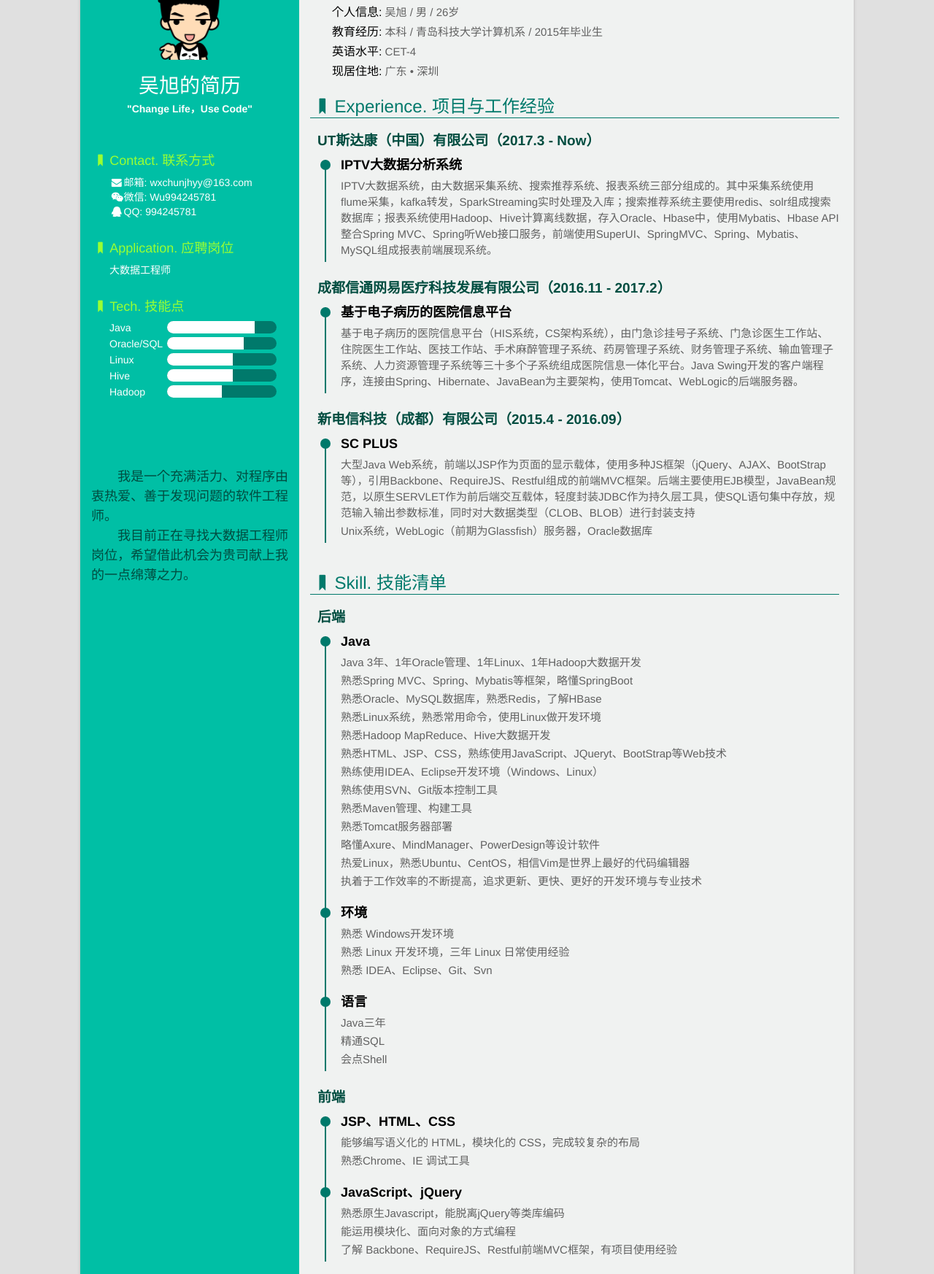
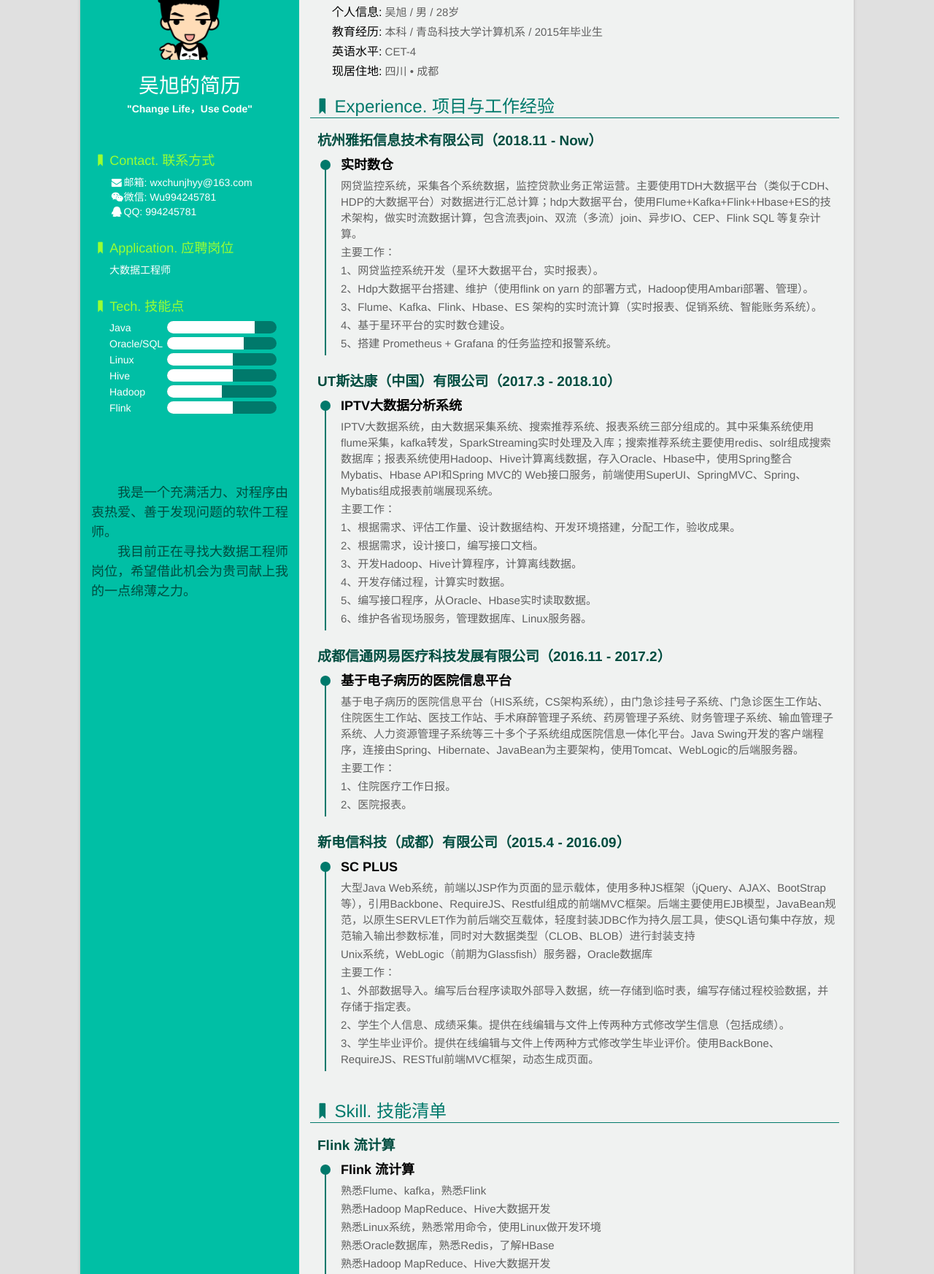
Before and after one commit to springMoon/resume, a website: page index.html in a window 1280 px wide. Shown: the part 88-1834 px from the top of the page at 73% size. Drawn offline with Linux system fonts and the light colour scheme.

Commit message:
update resume

```diff
--- a/index.html
+++ b/index.html
@@ -3,7 +3,7 @@
 <head>
     <meta charset="UTF-8">
     <title>吴旭的简历</title>
-    <meta name="description" content="我是一个充满活力、对程序由衷热爱、善于发现问题的软件工程师。我目前正在寻找前端工程师岗位，希望借此机会为贵司献上我的一点绵薄之力，快招我到碗里来吧！">
+    <meta name="description" content="我是一个充满活力、对程序由衷热爱、善于发现问题的软件工程师。我目前正在寻找前端工程师岗位，希望借此机会为贵司献上我的一点绵薄之力。">
     <meta name="keywords" content="吴旭,venn,工作,简历">
     <link rel="shortcut icon" href="favicon.ico">
     <link rel="stylesheet" href="dist/css/style.min.css">
@@ -86,6 +86,12 @@
                             <div class="skill-bar" style="width: 50%"></div>
                         </div>
                     </dd>
+                    <dd>
+                        <div class="skill-name">Flink</div>
+                        <div class="skill-bar-wrap">
+                            <div class="skill-bar" style="width: 60%"></div>
+                        </div>
+                    </dd>
 
                 </li>
             </ul>
@@ -98,19 +104,40 @@
             <ul class="main-info">
                 <li class="someRight">
                     <dt><i class="icon-bookmark"></i>Basic info. 基本信息</dt>
-                    <dd><span>个人信息:</span> 吴旭 / 男 / 26岁</dd>
+                    <dd><span>个人信息:</span> 吴旭 / 男 / 28岁</dd>
                     <dd><span>教育经历:</span> 本科 / 青岛科技大学计算机系 / 2015年毕业生</dd>
                     <dd><span>英语水平:</span> CET-4</dd>
-					<dd><span>现居住地:</span> 广东 • 深圳</dd>
+					<dd><span>现居住地:</span> 四川 • 成都</dd>
                 </li>
                 <li>
                     <dt><i class="icon-bookmark"></i>Experience. 项目与工作经验</dt>
-                    <h3>UT斯达康（中国）有限公司（2017.3 - Now）</h3>
+                    <h3>杭州雅拓信息技术有限公司（2018.11 - Now）</h3>
+					<ul class="exp">
+                        <li>
+                            <div class="circle"></div>
+                            <h4>实时数仓</h4>
+                            <p>网贷监控系统，采集各个系统数据，监控贷款业务正常运营。主要使用TDH大数据平台（类似于CDH、HDP的大数据平台）对数据进行汇总计算；hdp大数据平台，使用Flume+Kafka+Flink+Hbase+ES的技术架构，做实时流数据计算，包含流表join、双流（多流）join、异步IO、CEP、Flink SQL 等复杂计算。</p>
+                            <p>主要工作：</p>
+                            <p>1、网贷监控系统开发（星环大数据平台，实时报表）。</p>
+                            <p>2、Hdp大数据平台搭建、维护（使用flink on yarn 的部署方式，Hadoop使用Ambari部署、管理）。</p>
+                            <p>3、Flume、Kafka、Flink、Hbase、ES 架构的实时流计算（实时报表、促销系统、智能账务系统）。</p>
+                            <p>4、基于星环平台的实时数仓建设。</p>
+                            <p>5、搭建 Prometheus + Grafana 的任务监控和报警系统。</p>
+                        </li>
+                    </ul>
+                    <h3>UT斯达康（中国）有限公司（2017.3 - 2018.10）</h3>
 					<ul class="exp">
                         <li>
                             <div class="circle"></div>
                             <h4>IPTV大数据分析系统</h4>
-							<p>IPTV大数据系统，由大数据采集系统、搜索推荐系统、报表系统三部分组成的。其中采集系统使用flume采集，kafka转发，SparkStreaming实时处理及入库；搜索推荐系统主要使用redis、solr组成搜索数据库；报表系统使用Hadoop、Hive计算离线数据，存入Oracle、Hbase中，使用Mybatis、Hbase API整合Spring MVC、Spring听Web接口服务，前端使用SuperUI、SpringMVC、Spring、Mybatis、MySQL组成报表前端展现系统。</p>
+                            <p>IPTV大数据系统，由大数据采集系统、搜索推荐系统、报表系统三部分组成的。其中采集系统使用flume采集，kafka转发，SparkStreaming实时处理及入库；搜索推荐系统主要使用redis、solr组成搜索数据库；报表系统使用Hadoop、Hive计算离线数据，存入Oracle、Hbase中，使用Spring整合Mybatis、Hbase API和Spring MVC的 Web接口服务，前端使用SuperUI、SpringMVC、Spring、Mybatis组成报表前端展现系统。</p>
+                            <p>主要工作：</p>
+                            <p>1、根据需求、评估工作量、设计数据结构、开发环境搭建，分配工作，验收成果。</p>
+                            <p>2、根据需求，设计接口，编写接口文档。</p>
+                            <p>3、开发Hadoop、Hive计算程序，计算离线数据。</p>
+                            <p>4、开发存储过程，计算实时数据。</p>
+                            <p>5、编写接口程序，从Oracle、Hbase实时读取数据。</p>
+                            <p>6、维护各省现场服务，管理数据库、Linux服务器。</p>
                         </li>
                     </ul>
 					<h3>成都信通网易医疗科技发展有限公司（2016.11 - 2017.2）</h3>
@@ -118,7 +145,10 @@
                         <li>
                             <div class="circle"></div>
                             <h4>基于电子病历的医院信息平台</h4>
-							<p>基于电子病历的医院信息平台（HIS系统，CS架构系统），由门急诊挂号子系统、门急诊医生工作站、住院医生工作站、医技工作站、手术麻醉管理子系统、药房管理子系统、财务管理子系统、输血管理子系统、人力资源管理子系统等三十多个子系统组成医院信息一体化平台。Java Swing开发的客户端程序，连接由Spring、Hibernate、JavaBean为主要架构，使用Tomcat、WebLogic的后端服务器。</p>
+                            <p>基于电子病历的医院信息平台（HIS系统，CS架构系统），由门急诊挂号子系统、门急诊医生工作站、住院医生工作站、医技工作站、手术麻醉管理子系统、药房管理子系统、财务管理子系统、输血管理子系统、人力资源管理子系统等三十多个子系统组成医院信息一体化平台。Java Swing开发的客户端程序，连接由Spring、Hibernate、JavaBean为主要架构，使用Tomcat、WebLogic的后端服务器。</p>
+                            <p>主要工作：</p>
+                            <p>1、住院医疗工作日报。</p>
+                            <p>2、医院报表。</p>
                         </li>
                     </ul>
 
@@ -128,35 +158,39 @@
                             <div class="circle"></div>
                             <h4>SC PLUS</h4>
 							<p>大型Java Web系统，前端以JSP作为页面的显示载体，使用多种JS框架（jQuery、AJAX、BootStrap等），引用Backbone、RequireJS、Restful组成的前端MVC框架。后端主要使用EJB模型，JavaBean规范，以原生SERVLET作为前后端交互载体，轻度封装JDBC作为持久层工具，使SQL语句集中存放，规范输入输出参数标准，同时对大数据类型（CLOB、BLOB）进行封装支持</p>
-							<p>Unix系统，WebLogic（前期为Glassfish）服务器，Oracle数据库</p>
+                            <p>Unix系统，WebLogic（前期为Glassfish）服务器，Oracle数据库</p>
+                            <p>主要工作：</p>
+                            <p>1、外部数据导入。编写后台程序读取外部导入数据，统一存储到临时表，编写存储过程校验数据，并存储于指定表。</p>
+                            <p>2、学生个人信息、成绩采集。提供在线编辑与文件上传两种方式修改学生信息（包括成绩）。</p>
+                            <p>3、学生毕业评价。提供在线编辑与文件上传两种方式修改学生毕业评价。使用BackBone、RequireJS、RESTful前端MVC框架，动态生成页面。</p>
 						</li>
                     </ul>
                 </li>
                 <li>
                     <dt><i class="icon-bookmark"></i>Skill. 技能清单</dt>
-					<h3>后端</h3>
+					<h3>Flink 流计算</h3>
                     <ul class="exp">
 						<li>
                             <div class="circle"></div>
-                            <h4>Java</h4>
-                            <p>Java 3年、1年Oracle管理、1年Linux、1年Hadoop大数据开发</p>
+                            <h4>Flink 流计算</h4>
+                            <p>熟悉Flume、kafka，熟悉Flink</p>
+							<p>熟悉Hadoop MapReduce、Hive大数据开发</p>
+							<p>熟悉Linux系统，熟悉常用命令，使用Linux做开发环境</p>
+							<p>熟悉Oracle数据库，熟悉Redis，了解HBase</p>
+							<p>熟悉Hadoop MapReduce、Hive大数据开发</p>
 							<p>熟悉Spring MVC、Spring、Mybatis等框架，略懂SpringBoot</p>
-							<p>熟悉Oracle、MySQL数据库，熟悉Redis，了解HBase</p>
-							<p>熟悉Linux系统，熟悉常用命令，使用Linux做开发环境</p>
-							<p>熟悉Hadoop MapReduce、Hive大数据开发</p>
-							<p>熟悉HTML、JSP、CSS，熟练使用JavaScript、JQueryt、BootStrap等Web技术</p>
 							<p>熟练使用IDEA、Eclipse开发环境（Windows、Linux）</p>
 							<p>熟练使用SVN、Git版本控制工具</p>
 							<p>熟悉Maven管理、构建工具</p>
 							<p>熟悉Tomcat服务器部署</p>
-							<p>略懂Axure、MindManager、PowerDesign等设计软件</p>
-							<p>热爱Linux，熟悉Ubuntu、CentOS，相信Vim是世界上最好的代码编辑器</p>
+							<p>对 Prometheus + Grafana 的监控和报警功能有所了解</p>
+							<p>热爱Linux，熟悉Ubuntu、CentOS</p>
 							<p>执着于工作效率的不断提高，追求更新、更快、更好的开发环境与专业技术</p>
                         </li>
                         <li>
                             <div class="circle"></div>
                             <h4>环境</h4>
-							<p>熟悉 Windows开发环境</p>
+							<p>熟悉 Windows 开发环境</p>
                             <p>熟悉 Linux 开发环境，三年 Linux 日常使用经验</p>
                             <p>熟悉 IDEA、Eclipse、Git、Svn</p>
                         </li>
@@ -165,7 +199,7 @@
                             <h4>语言</h4>
                             <p>Java三年</p>
 							<p>精通SQL</p>
-							<p>会点Shell</p>
+							<p>Shell</p>
                         </li>
                     </ul>
                     <h3>前端</h3>
@@ -200,7 +234,7 @@
         </div>
     </div>
     <footer>
-        <p> Made with <i class="icon-heart throb" style="color: #d43f57;"></i> by Venn. 最后更新于2018年09月09日</p>
+        <p> Made with <i class="icon-heart throb" style="color: #d43f57;"></i> by Venn. 最后更新于2020年03月15日</p>
     </footer>
 </body>
 </html>
```
